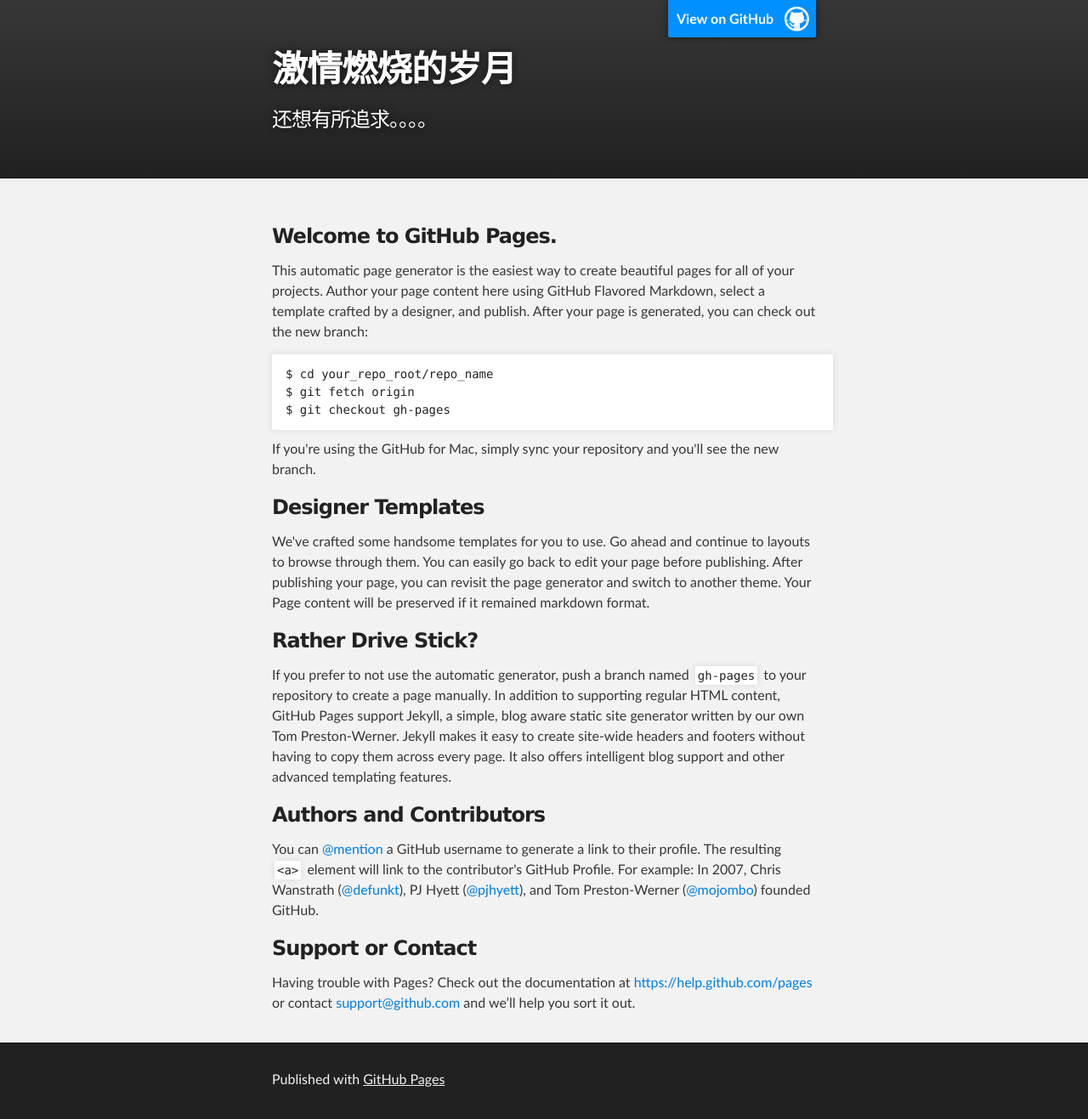
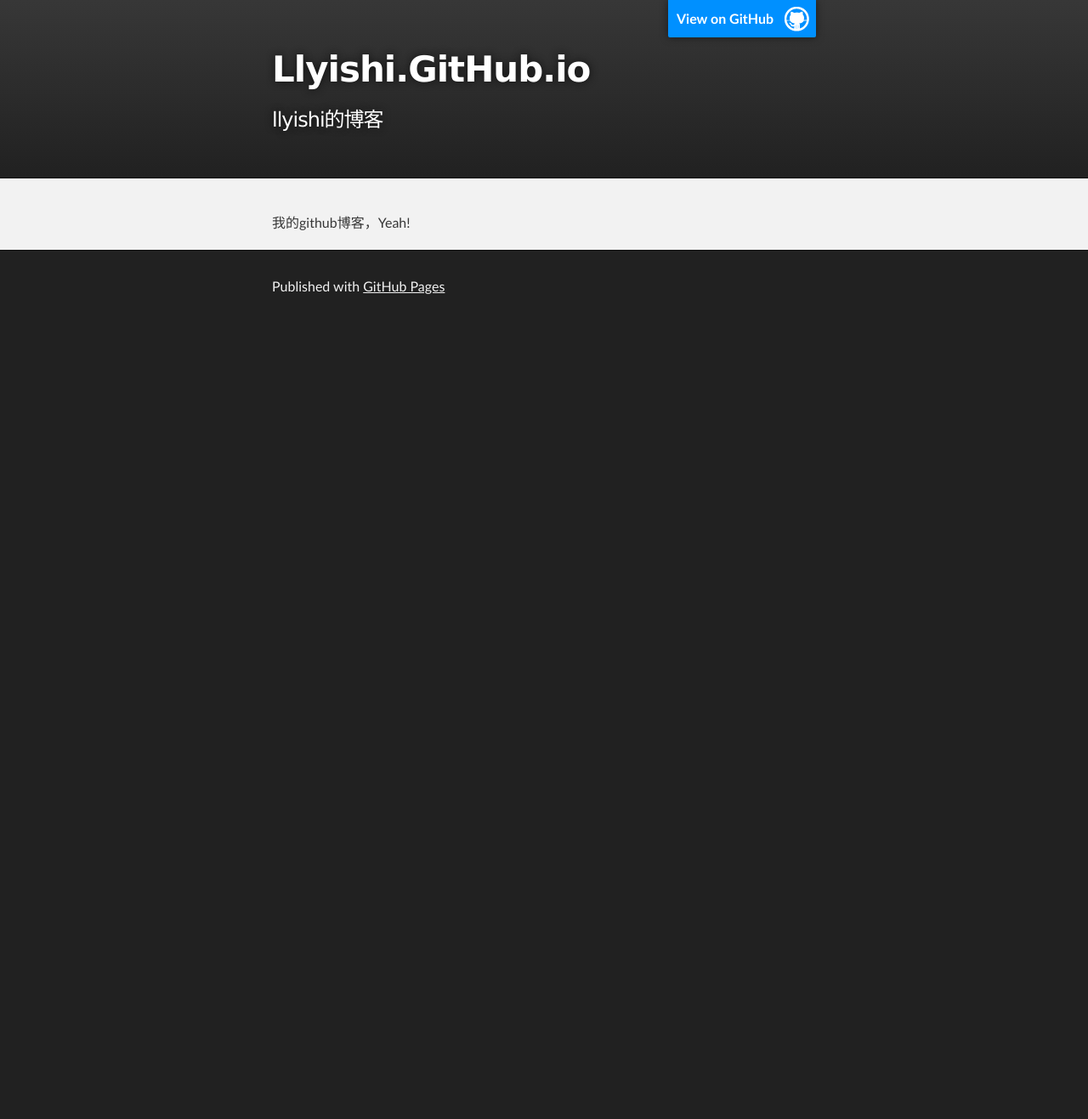
Before and after one commit to llyishi/llyishi.github.io, a plain HTML site: page index.html in a window 1280 px wide. Shown: the whole page at 85% size. After the commit the page ends 800 px from the top, so only its background shows below. Drawn offline with Linux system fonts and the light colour scheme.

Commit message:
Update index.html

```diff
--- a/index.html
+++ b/index.html
@@ -18,8 +18,8 @@
         <header class="inner">
           <a id="forkme_banner" href="https://github.com/llyishi">View on GitHub</a>
 
-          <h1 id="project_title">激情燃烧的岁月</h1>
-          <h2 id="project_tagline">还想有所追求。。。。</h2>
+          <h1 id="project_title">Llyishi.GitHub.io</h1>
+          <h2 id="project_tagline">llyishi的博客</h2>
 
         </header>
     </div>
@@ -27,38 +27,7 @@
     <!-- MAIN CONTENT -->
     <div id="main_content_wrap" class="outer">
       <section id="main_content" class="inner">
-        <h3>
-<a id="welcome-to-github-pages" class="anchor" href="#welcome-to-github-pages" aria-hidden="true"><span class="octicon octicon-link"></span></a>Welcome to GitHub Pages.</h3>
-
-<p>This automatic page generator is the easiest way to create beautiful pages for all of your projects. Author your page content here using GitHub Flavored Markdown, select a template crafted by a designer, and publish. After your page is generated, you can check out the new branch:</p>
-
-<pre><code>$ cd your_repo_root/repo_name
-$ git fetch origin
-$ git checkout gh-pages
-</code></pre>
-
-<p>If you're using the GitHub for Mac, simply sync your repository and you'll see the new branch.</p>
-
-<h3>
-<a id="designer-templates" class="anchor" href="#designer-templates" aria-hidden="true"><span class="octicon octicon-link"></span></a>Designer Templates</h3>
-
-<p>We've crafted some handsome templates for you to use. Go ahead and continue to layouts to browse through them. You can easily go back to edit your page before publishing. After publishing your page, you can revisit the page generator and switch to another theme. Your Page content will be preserved if it remained markdown format.</p>
-
-<h3>
-<a id="rather-drive-stick" class="anchor" href="#rather-drive-stick" aria-hidden="true"><span class="octicon octicon-link"></span></a>Rather Drive Stick?</h3>
-
-<p>If you prefer to not use the automatic generator, push a branch named <code>gh-pages</code> to your repository to create a page manually. In addition to supporting regular HTML content, GitHub Pages support Jekyll, a simple, blog aware static site generator written by our own Tom Preston-Werner. Jekyll makes it easy to create site-wide headers and footers without having to copy them across every page. It also offers intelligent blog support and other advanced templating features.</p>
-
-<h3>
-<a id="authors-and-contributors" class="anchor" href="#authors-and-contributors" aria-hidden="true"><span class="octicon octicon-link"></span></a>Authors and Contributors</h3>
-
-<p>You can <a href="https://github.com/blog/821" class="user-mention">@mention</a> a GitHub username to generate a link to their profile. The resulting <code>&lt;a&gt;</code> element will link to the contributor's GitHub Profile. For example: In 2007, Chris Wanstrath (<a href="https://github.com/defunkt" class="user-mention">@defunkt</a>), PJ Hyett (<a href="https://github.com/pjhyett" class="user-mention">@pjhyett</a>), and Tom Preston-Werner (<a href="https://github.com/mojombo" class="user-mention">@mojombo</a>) founded GitHub.</p>
-
-<h3>
-<a id="support-or-contact" class="anchor" href="#support-or-contact" aria-hidden="true"><span class="octicon octicon-link"></span></a>Support or Contact</h3>
-
-<p>Having trouble with Pages? Check out the documentation at <a href="https://help.github.com/pages">https://help.github.com/pages</a> or contact <a href="mailto:support@github.com">support@github.com</a> and we’ll help you sort it out.</p>
-      </section>
+      我的github博客，Yeah!
     </div>
 
     <!-- FOOTER  -->
```
